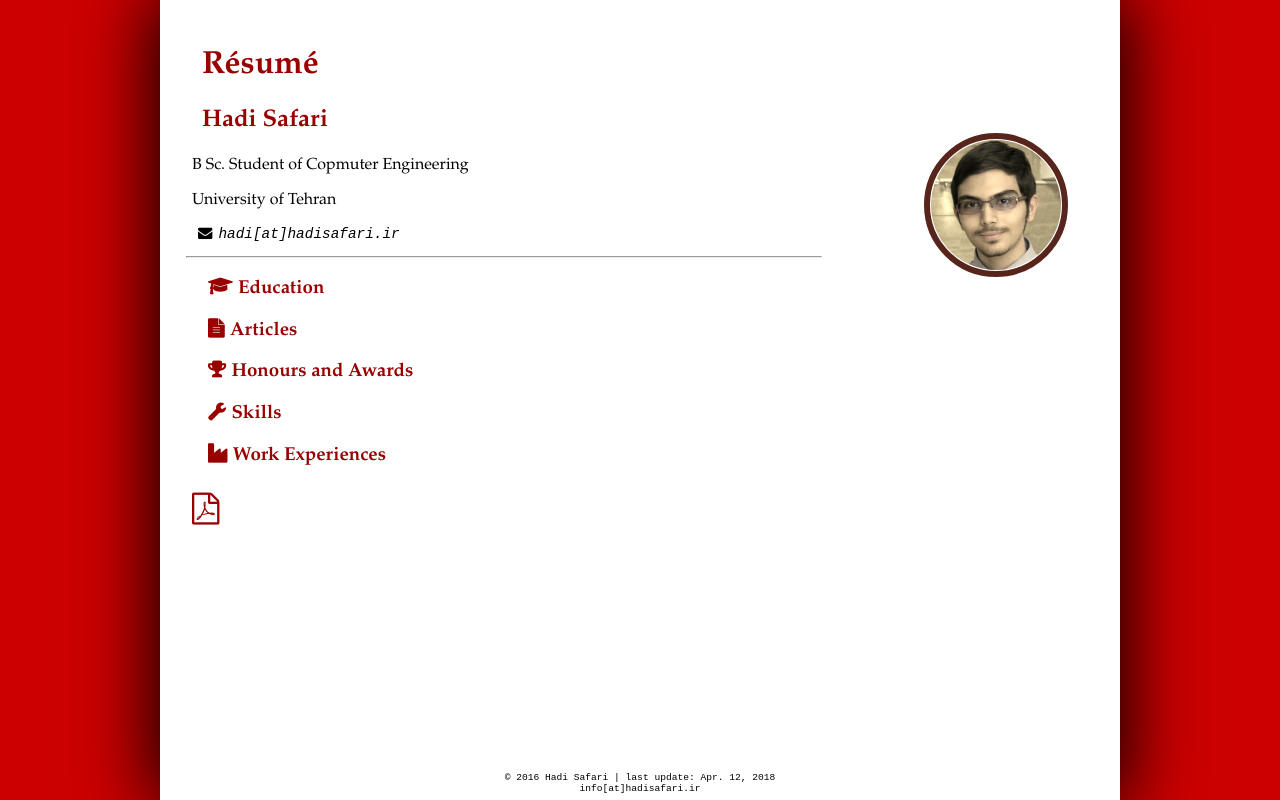
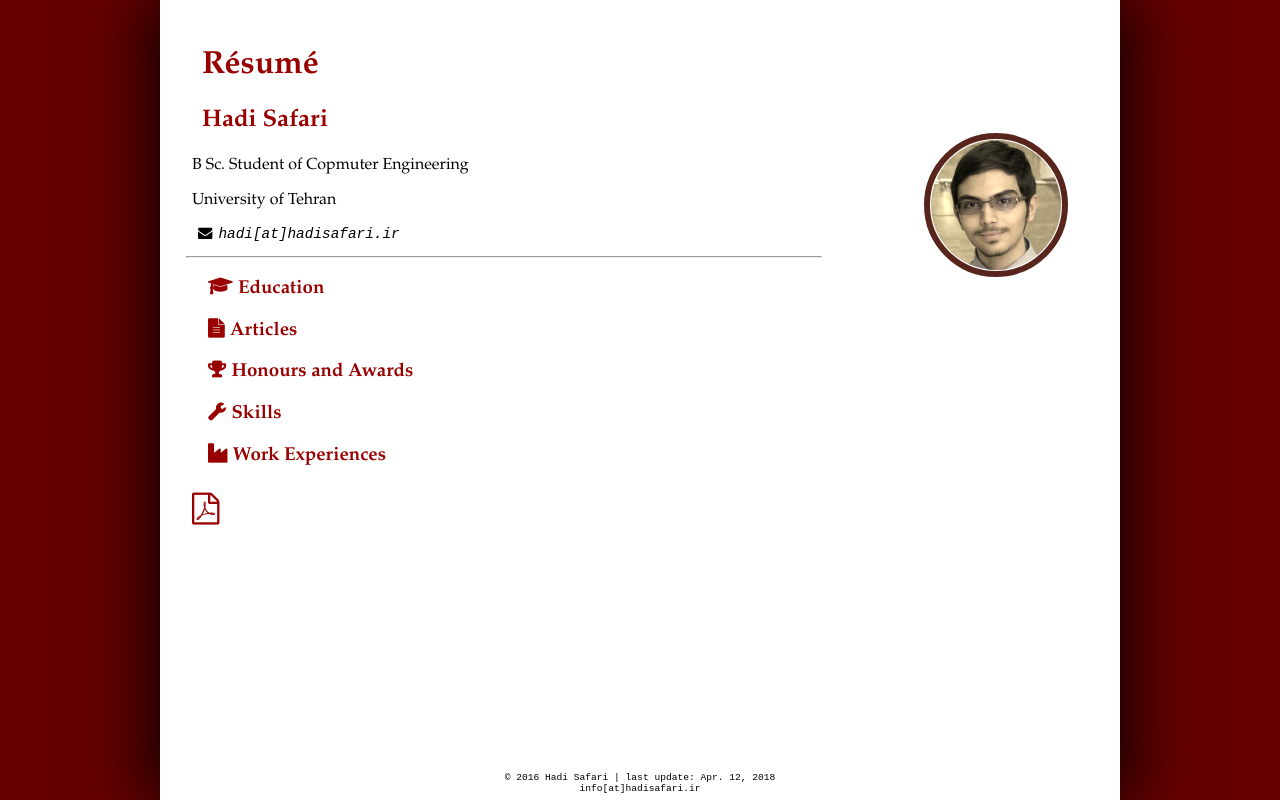
Before and after one commit to hadisfr/hadisafari.ir, a PHP site: page /resume/ in a window 1280 px wide. Run offline with PHP 8.4, Linux system fonts and the light colour scheme; some libraries are stand-ins or nearby versions; some web fonts are replaced.

Commit message:
fix resume colours

```diff
--- a/resume/style.css
+++ b/resume/style.css
@@ -23,7 +23,7 @@ a {
 }
 
 body {
-    background: #c00;
+    background: #600;
     font-family: "Palatino Linotype", "Book Antiqua", Palatino, serif;
 }
 
```
